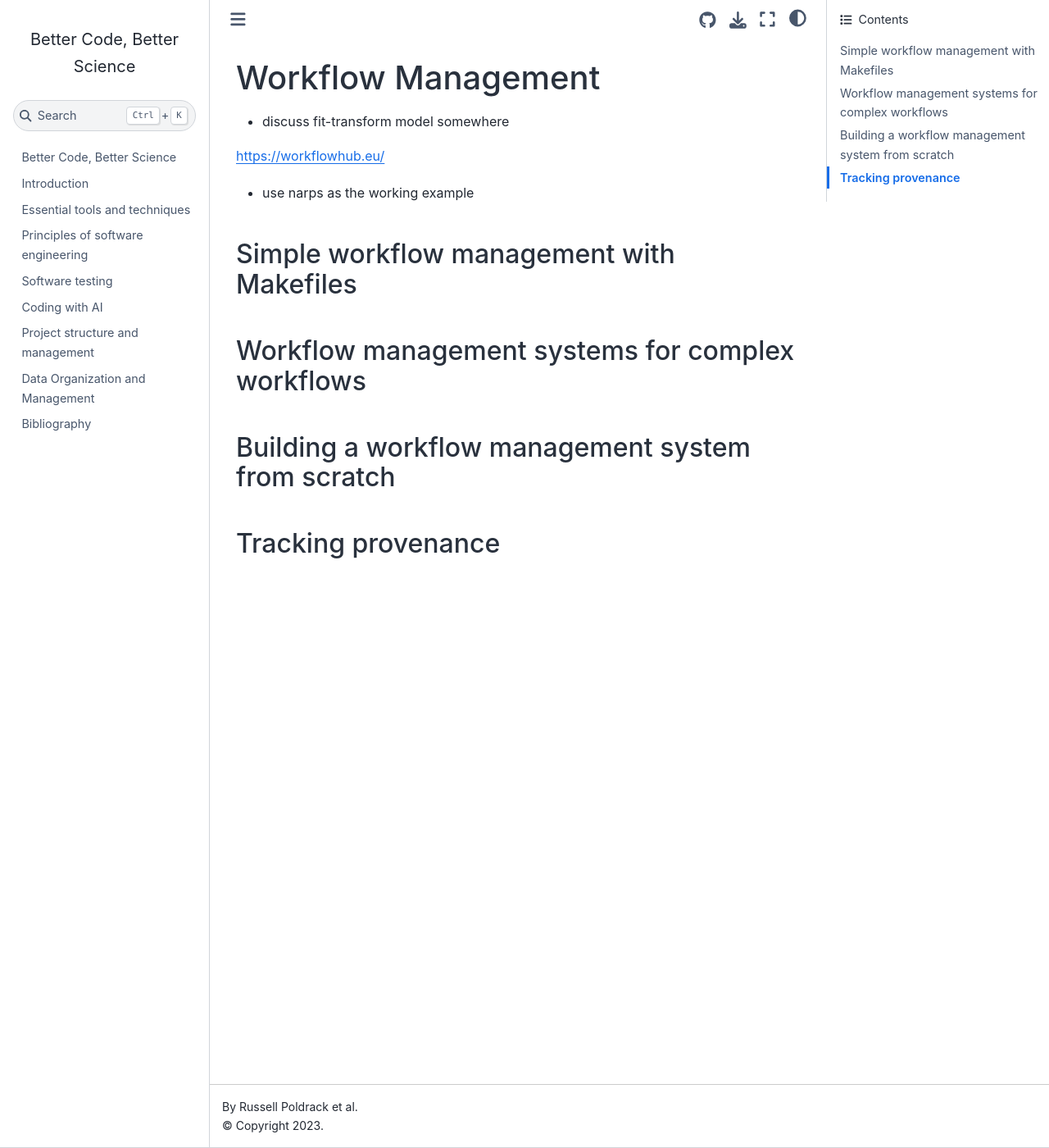
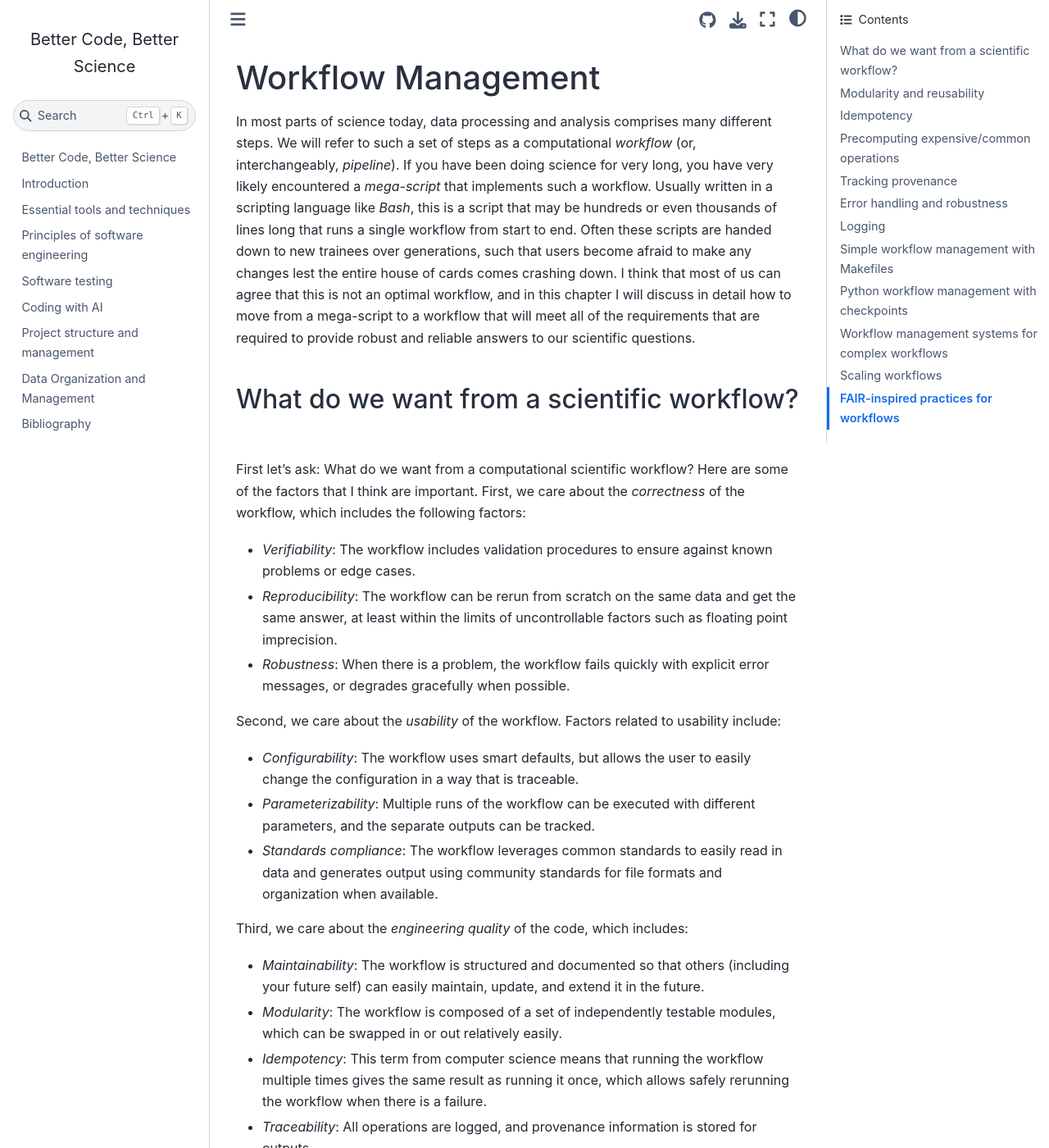
Before and after one commit to BetterCodeBetterScience/book, a Jupyter Book: the page built from book/workflows.md, in a window 1280 px wide and 1400 px high. Shown: the whole window at 82% size. Built offline with Jupyter Book 1.0.4 settings and Sphinx 7.4.7 and the Sphinx Book theme 1.1.4, drawn with Linux system fonts in a browser that asks for light colours; pages that are not in the unit, such as notebooks, are missing from menus; some of the changed text lies outside the part shown.

Commit message:
initial section on desiderata

```diff
--- a/book/workflows.md
+++ b/book/workflows.md
@@ -1,4 +1,84 @@
 # Workflow Management
+
+In most parts of science today, data processing and analysis comprises many different steps.  We will refer to such a set of steps as a computational *workflow* (or, interchangeably, *pipeline*). If you have been doing science for very long, you have very likely encountered a *mega-script* that implements such a workflow. Usually written in a scripting language like *Bash*, this is a script that may be hundreds or even thousands of lines long that runs a single workflow from start to end.  Often these scripts are handed down to new trainees over generations, such that users become afraid to make any changes lest the entire house of cards comes crashing down.  I think that most of us can agree that this is not an optimal workflow, and in this chapter I will discuss in detail how to move from a mega-script to a workflow that will meet all of the requirements that are required to provide robust and reliable answers to our scientific questions.
+
+## What do we want from a scientific workflow?
+
+First let's ask: What do we want from a computational scientific workflow?  Here are some of the factors that I think are important.  First, we care about the *correctness* of the workflow, which includes the following factors:
+
+- *Verifiability*:  The workflow includes validation procedures to ensure against known problems or edge cases.
+- *Reproducibility*:  The workflow can be rerun from scratch on the same data and get the same answer, at least within the limits of uncontrollable factors such as floating point imprecision.
+- *Robustness*: When there is a problem, the workflow fails quickly with explicit error messages, or degrades gracefully when possible.
+
+Second, we care about the *usability* of the workflow. Factors related to usability include:
+
+- *Configurability*: The workflow uses smart defaults, but allows the user to easily change the configuration in a way that is traceable.
+- *Parameterizability*: Multiple runs of the workflow can be executed with different parameters, and the separate outputs can be tracked.
+- *Standards compliance*:  The workflow leverages common standards to easily read in data and generates output using community standards for file formats and organization when available.
+
+Third, we care about the *engineering quality* of the code, which includes:
+
+- *Maintainability*: The workflow is structured and documented so that others (including your future self) can easily maintain, update, and extend it in the future.
+- *Modularity*: The workflow is composed of a set of independently testable modules, which can be swapped in or out relatively easily.
+- *Idempotency*: This term from computer science means that running the workflow multiple times gives the same result as running it once, which allows safely rerunning the workflow when there is a failure.
+- *Traceability*:  All operations are logged, and provenance information is stored for outputs.
+
+Finally, we care about the *efficiency* of the workflow implementation. This includes:
+
+- *Incremental execution*: The workflow only reruns a module if necessary, such as when an input changes.
+- *Amortized computation*: The workflow pre-computes and reuses results from expensive operations when possible.
+
+It's worth noting that these different desiderata will sometimes conflict with one another (such as configurability versus maintainability), and that no workflow will be perfect.
+
+
+
+### Breaking a workflow into stages
+
+good breakpoints between workflow modules include:
+
+- conceptual logic - different stages do different things
+- points where one might need to restart the computation (e.g. due to computational cost)
+- sections where one might wish to swap in a new method
+- points where the output could be reusable elsewhere
+
+the workflow should be stateless when possible
+
+- allows each state to be run independently
+
+but sometimes state is required
+
+- e.g. training a neural network, one needs to know where you are in the process
+
+
+
+## Modularity and reusability
+
+- separate analysis logic from workflow orchestration
+- analysis modules should be tested (e.g. with synthetic data)
+
+
+
+## Idempotency
+
+- running it multiple time should give same answer as running it once
+-
+
+## Precomputing expensive/common operations
+
+
+## Tracking provenance
+
+
+
+### Configuration management
+
+- how to configure a workflow
+
+    - configuration files
+    - command line arguments
+    - defaults
+
+- interaction with provenance
 
 - discuss fit-transform model somewhere
 
@@ -8,14 +88,51 @@ https://workflowhub.eu/
  - use narps as the working example
 
 
+## Error handling and robustness
+
+- Fail fast
+- Gracefully handle missing data
+- Checkpointing for long-running workflows
+- write tests for common edge cases
+  - use a small toy dataset for testing
+- unit vs integration tests
+
+
+## Logging
+
+
+
 ## Simple workflow management with Makefiles
+
+
+
+## Python workflow management with checkpoints
+
 
 
 ## Workflow management systems for complex workflows
 
+- introduce DAGs
 
-## Building a workflow management system from scratch
+- general purpose vs domain specific
+    - overview various engines
 
 
 
-## Tracking provenance
+
+## Scaling workflows
+
+- maybe leave this to the HPC chapter?
+
+
+## FAIR-inspired practices for workflows
+    - FAIR workflows
+        - https://pmc.ncbi.nlm.nih.gov/articles/PMC10538699/
+        - https://www.nature.com/articles/s41597-025-04451-9
+        - this seems really heavyweight.
+    - 80/20 approach to reproducible workflows
+        - version control + documentation
+        - requirements file or container
+        - clear workflow structure
+        - standard file formats
+    - The full FAIR approach may be necessary in some contexts
```
